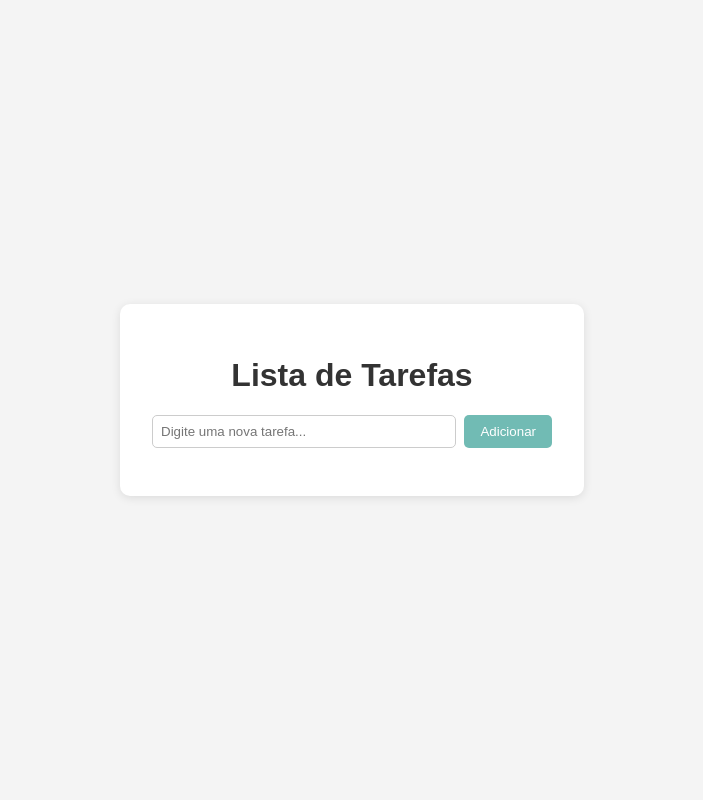
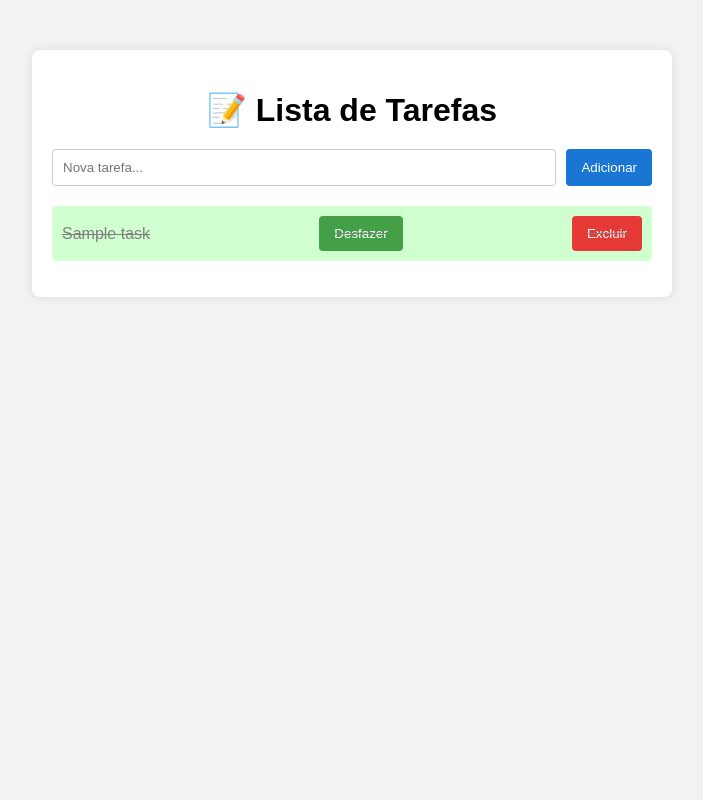
Before and after one commit to luccaborelladev/PROJETO-ENG.-SOFTWARE, a Flask app: template templates/index.html in a window 1280 px wide. Shown: the whole page, without its empty margins (288-991 px from the left). Run offline with Flask 3, Linux system fonts and the light colour scheme; the template is opened without the code that fills it: values that come from a table or form of the project are taken from there, others are empty; tables that the repository leaves empty hold one stand-in row (values such as "Sample post"); data that the repository does not hold is empty.

Commit message:
CRIEI O BD, MUDEI HTML E CSS

```diff
--- a/app.py
+++ b/app.py
@@ -2,6 +2,8 @@
  # app.py
 from flask import Flask, request, jsonify
 from models import db, Task
+from flask import render_template  # adicione no topo junto com os imports
+
 
 app = Flask(__name__)
 app.config['SQLALCHEMY_DATABASE_URI'] = 'sqlite:///database.db'
@@ -12,6 +14,12 @@ db.init_app(app)
 # Criar o banco de dados
 with app.app_context():
     db.create_all()
+
+# Rota para a página inicial
+@app.route('/')
+def home():
+    tasks = Task.query.all()
+    return render_template('index.html', tasks=tasks)
 
 # Rota para obter todas as tarefas
 @app.route('/tasks', methods=['GET'])
--- a/create_db.py
+++ /dev/null
@@ -1,6 +0,0 @@
-from app import app
-from models import db
-
-with app.app_context():
-    db.create_all()
-    print("Banco de dados criado com sucesso!")
--- a/models.py
+++ b/models.py
@@ -6,5 +6,5 @@ db = SQLAlchemy()
 
 class Task(db.Model):
     id = db.Column(db.Integer, primary_key=True)
-    name = db.Column(db.String(100), nullable=False)
-    completed = db.Column(db.Boolean, default=False)
+    title = db.Column(db.String(100), nullable=False)
+    done = db.Column(db.Boolean, default=False)
--- a/static/style.css
+++ b/static/style.css
@@ -1,83 +1,76 @@
 body {
     font-family: Arial, sans-serif;
-  background-color: #f4f4f4;
+    background: #f2f2f2;
     margin: 0;
     padding: 0;
-  display: flex;
-  justify-content: center;
-  align-items: center;
-  height: 100vh;
 }
 
 .container {
-  background: #fff;
-  padding: 2rem;
-  border-radius: 10px;
-  box-shadow: 0 2px 10px rgba(0,0,0,0.1);
-  width: 100%;
-  max-width: 400px;
+    max-width: 600px;
+    margin: 50px auto;
+    background: white;
+    padding: 20px;
+    border-radius: 8px;
+    box-shadow: 0 0 10px rgba(0,0,0,0.1);
 }
 
 h1 {
     text-align: center;
-  color: #333;
+    margin-bottom: 20px;
 }
 
-.input-container {
+form {
     display: flex;
-  gap: 0.5rem;
-  margin-bottom: 1rem;
+    gap: 10px;
 }
 
 input[type="text"] {
     flex: 1;
-  padding: 0.5rem;
+    padding: 10px;
+    border-radius: 4px;
     border: 1px solid #ccc;
-  border-radius: 5px;
 }
 
 button {
-  padding: 0.5rem 1rem;
+    padding: 10px 15px;
     border: none;
-  background-color: #71BBB4;
+    border-radius: 4px;
+    background-color: #1976d2;
     color: white;
-  border-radius: 5px;
     cursor: pointer;
-  transition: background-color 0.3s;
 }
 
 button:hover {
-  background-color: #5fa39d;
+    background-color: #1565c0;
 }
 
 ul {
     list-style-type: none;
     padding: 0;
+    margin-top: 20px;
 }
 
 li {
-  background-color: #f9f9f9;
-  margin-bottom: 0.5rem;
-  padding: 0.5rem;
-  border-radius: 5px;
+    padding: 10px;
+    margin-bottom: 10px;
+    background: #eee;
+    border-radius: 4px;
     display: flex;
     justify-content: space-between;
     align-items: center;
 }
 
-li.completed {
+li.done {
     text-decoration: line-through;
-  color: #999;
+    color: gray;
+    background: #d0ffd0;
 }
 
-.action-buttons button {
-  background-color: transparent;
-  color: #71BBB4;
-  border: none;
-  cursor: pointer;
-  margin-left: 0.5rem;
+li button {
+    margin-left: 10px;
+    background: #e53935;
 }
 
-.action-buttons button:hover {
-  color: #3f7b77;
+li button.toggle-done {
+    background: #43a047;
 }
--- a/templates/index.html
+++ b/templates/index.html
@@ -1,21 +1,74 @@
 <!DOCTYPE html>
-<html lang="pt-br">
+<html lang="pt-BR">
 <head>
-  <meta charset="UTF-8">
-  <meta name="viewport" content="width=device-width, initial-scale=1.0">
-  <title>Lista de Tarefas</title>
-  <link rel="stylesheet" href="/static/style.css">
+    <meta charset="UTF-8">
+    <title>Minha Lista de Tarefas</title>
+    <link rel="stylesheet" href="{{ url_for('static', filename='style.css') }}">
 </head>
 <body>
-  <div class="container">
-    <h1>Lista de Tarefas</h1>
-    <div class="input-container">
-      <input type="text" id="taskInput" placeholder="Digite uma nova tarefa...">
-      <button onclick="addTask()">Adicionar</button>
+    <div class="container">
+        <h1>📝 Lista de Tarefas</h1>
+
+        <!-- Formulário de Cadastro -->
+        <form id="taskForm">
+            <input type="text" name="title" placeholder="Nova tarefa..." required>
+            <button type="submit">Adicionar</button>
+        </form>
+
+        <!-- Lista de Tarefas -->
+        <ul id="taskList">
+            {% for task in tasks %}
+            <li class="{{ 'done' if task.done else '' }}">
+                {{ task.title }}
+                <button class="toggle-done" data-id="{{ task.id }}" data-done="{{ task.done }}">
+                    {{ 'Desfazer' if task.done else 'Concluir' }}
+                </button>
+                <button class="delete-task" data-id="{{ task.id }}">Excluir</button>
+            </li>
+            {% else %}
+            <li>Nenhuma tarefa cadastrada.</li>
+            {% endfor %}
+        </ul>
     </div>
-    <ul id="taskList"></ul>
-  </div>
 
-  <script src="/static/script.js"></script>
+    <!-- Script JavaScript -->
+    <script>
+        // Adicionar tarefa
+        document.getElementById("taskForm").addEventListener('submit', e => {
+            e.preventDefault();
+            const title = e.target.title.value;
+
+            fetch("/tasks", {
+                method: "POST",
+                headers: { 'Content-Type': 'application/json' },
+                body: JSON.stringify({ title: title })
+            }).then(() => location.reload());
+        });
+
+        // Atualizar tarefa
+        document.querySelectorAll('.toggle-done').forEach(button => {
+            button.addEventListener('click', () => {
+                const id = button.dataset.id;
+                const done = button.dataset.done === 'true' ? false : true;
+
+                fetch(`/tasks/${id}`, {
+                    method: 'PUT',
+                    headers: { 'Content-Type': 'application/json' },
+                    body: JSON.stringify({ done: done })
+                }).then(() => location.reload());
+            });
+        });
+
+        // Excluir tarefa
+        document.querySelectorAll('.delete-task').forEach(button => {
+            button.addEventListener('click', () => {
+                const id = button.dataset.id;
+
+                fetch(`/tasks/${id}`, {
+                    method: 'DELETE'
+                }).then(() => location.reload());
+            });
+        });
+    </script>
 </body>
 </html>
```
Also changed, not shown: database.db (deleted), instance/database.db. Lines whose indentation alone changed are shown as unchanged.
